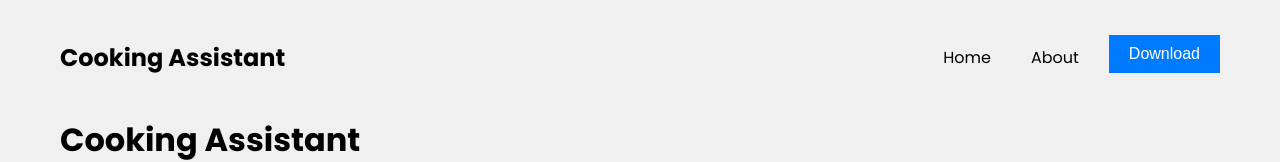
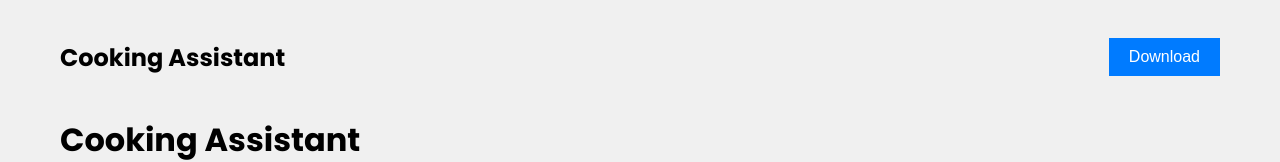
Before and after one commit to gizmoshiba/cooking-assistant, a plain HTML site: page index.html in a window 1280 px wide. Shown: the top 162 px of the page. Drawn offline with Linux system fonts and the light colour scheme.

Commit message:
OPP for Auth Logic

```diff
--- a/index.html
+++ b/index.html
@@ -9,13 +9,9 @@
   <body class="container">
     <nav class="navbar">
       <h1>Cooking Assistant</h1>
-      <div class="navbar-links">
-        <a href="#home">Home</a>
-        <a href="#about">About</a>
-        <form method="get" action="app-release.apk">
-          <button type="submit">Download</button>
-        </form>
-      </div>
+      <form method="get" action="app-release.apk">
+        <button type="submit">Download</button>
+      </form>
     </nav>
     <header>
       <h1>Cooking Assistant</h1>
```
